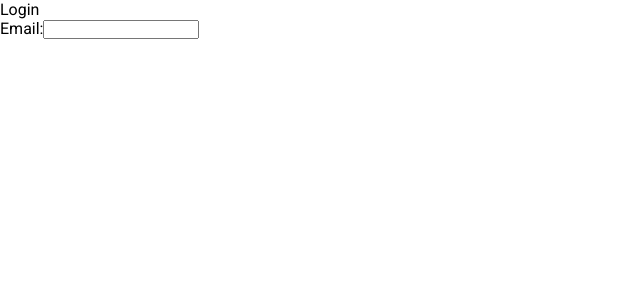
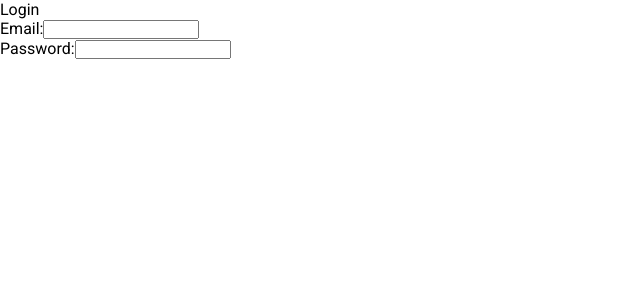
Before and after one commit to Pelani2/practice-ts2, a React (Create React App) app: page /login in a window 1280 px wide. Shown: the top 300 px of the page, without its empty margins (0-640 px from the left). Built offline with nearby package versions, Linux system fonts and the light colour scheme; the HTML template or start-up script is replaced by a standard one.

Commit message:
upped login

```diff
--- a/src/components/Login/index.tsx
+++ b/src/components/Login/index.tsx
@@ -44,6 +44,23 @@ const Login: React.FC = () => {
                         {errors.email?.message}
                     </Typography>
                 </div>
+
+                <div className="form-group">
+                    <Label
+                        variant=""
+                        htmlFor="password"
+                    >
+                        Password:
+                    </Label>
+                    <Controller
+                        name="password"
+                        control={control}
+                        render={({ field }) => <input {...field} />}
+                    />
+                    <Typography variant="">
+                        {errors.email?.message}
+                    </Typography>
+                </div>
             </form>
         </div>
     );
```
